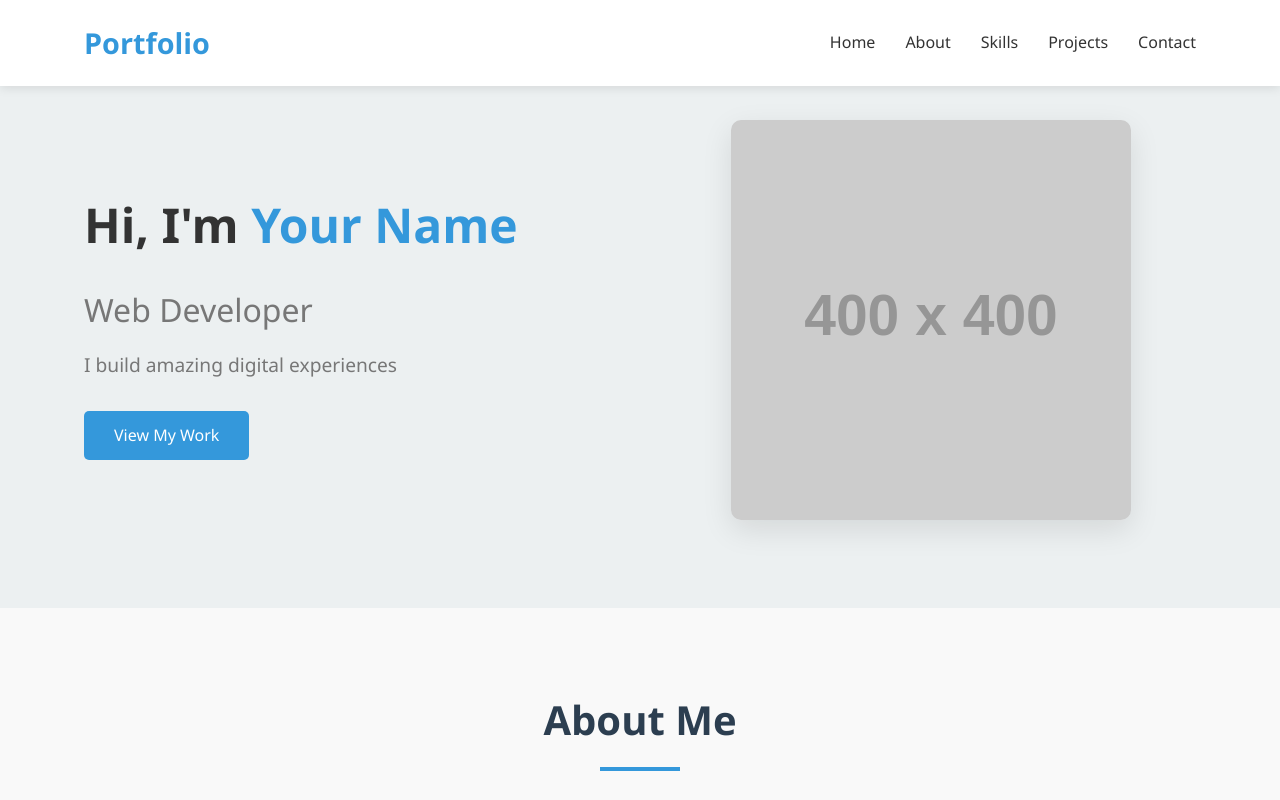
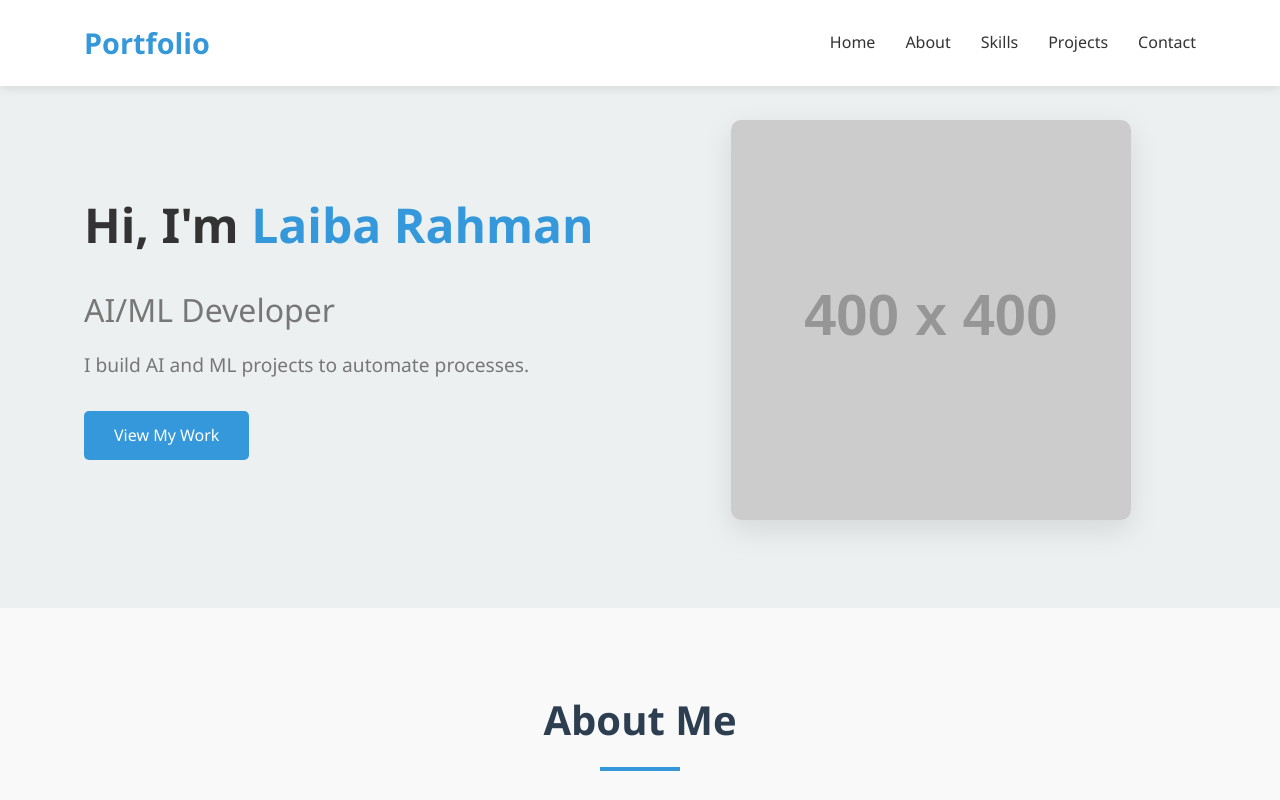
Before and after one commit to rimmi-sheikh/portseek, a plain HTML site: page index.html in a window 1280 px wide. Shown: the top 800 px of the page. Drawn offline with Linux system fonts and the light colour scheme; placeholder pictures from the web are drawn by us.

Commit message:
Updated personal information in index.html

```diff
--- a/index.html
+++ b/index.html
@@ -31,9 +31,9 @@
     <section id="home" class="hero">
         <div class="container">
             <div class="hero-content">
-                <h1>Hi, I'm <span class="highlight">Your Name</span></h1>
-                <h2>Web Developer</h2>
-                <p>I build amazing digital experiences</p>
+                <h1>Hi, I'm <span class="highlight">Laiba Rahman</span></h1>
+                <h2>AI/ML Developer</h2>
+                <p>I build AI and ML projects to automate processes.</p>
                 <a href="#projects" class="btn">View My Work</a>
             </div>
             <div class="hero-image">
```
